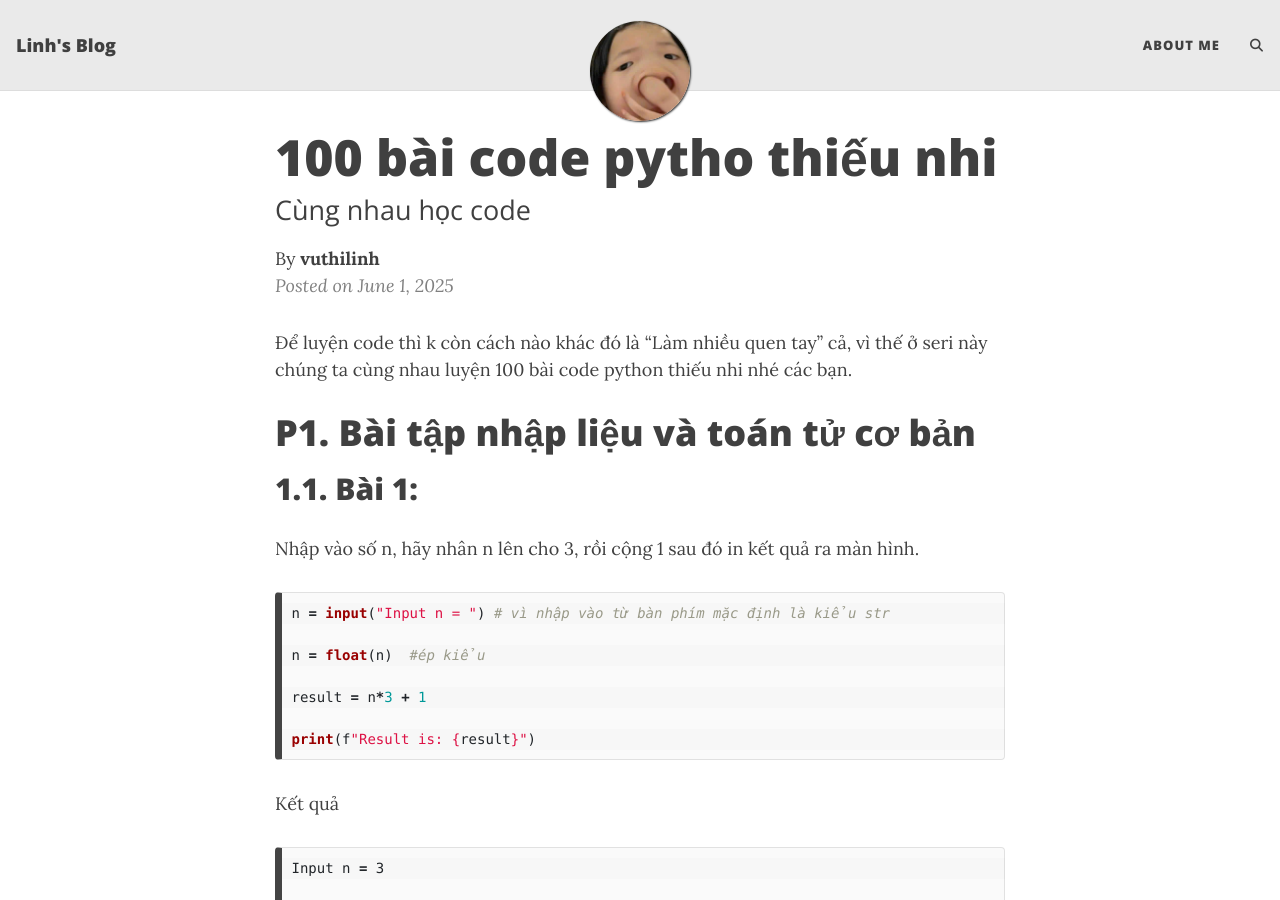
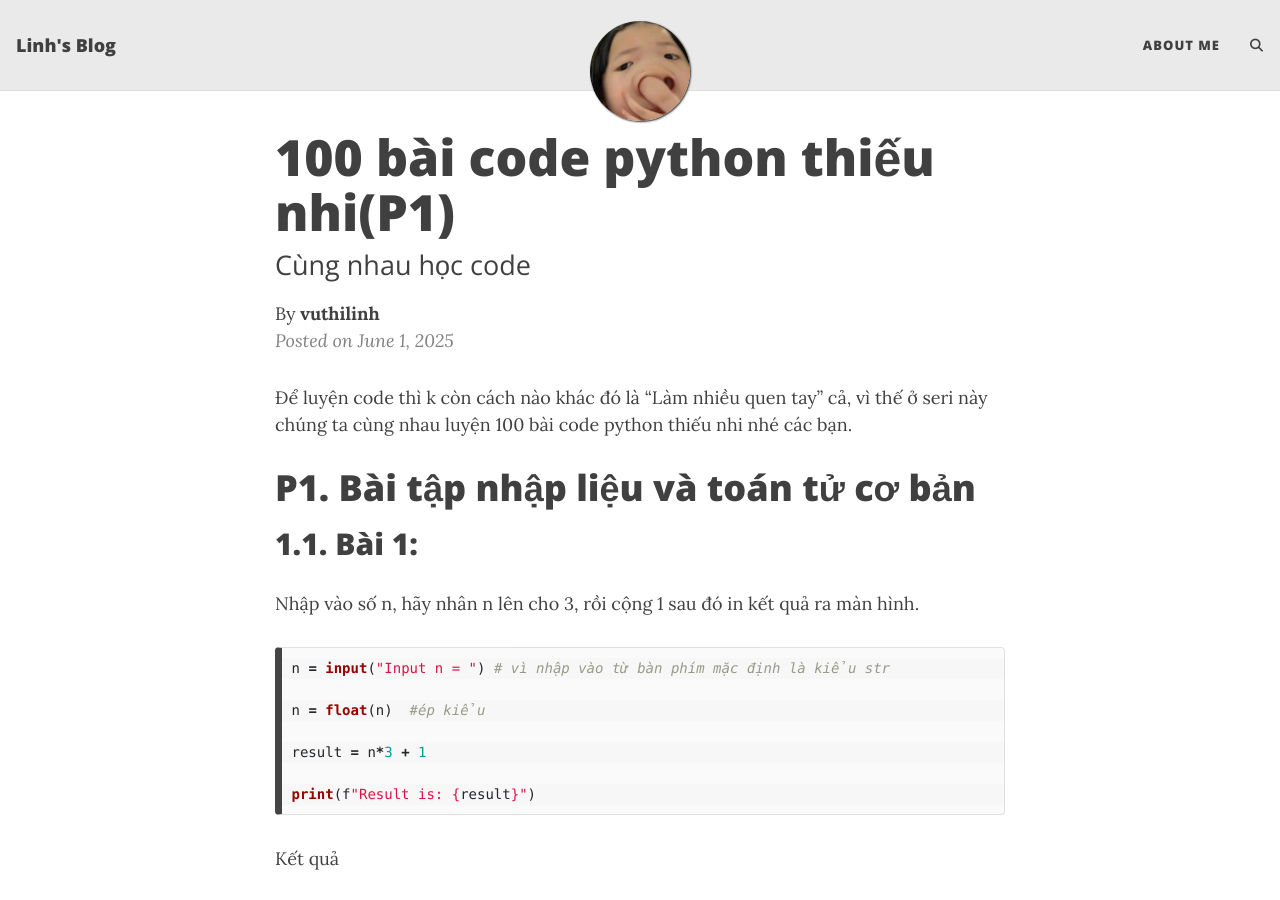
Before and after one commit to VuthilinhVn/Vuthilinh.github.io, a Jekyll site: the page built from _posts/2025-06-01-100 bai code thieu nhi.md, in a window 1280 px wide and 900 px high. Built offline with Jekyll 4.4.1, drawn with Linux system fonts in a browser that asks for light colours; comment, search, counter and statistics services are not loaded.

Commit message:
Update 2025-06-01-100 bai code thieu nhi.md

```diff
--- a/_posts/2025-06-01-100 bai code thieu nhi.md
+++ b/_posts/2025-06-01-100 bai code thieu nhi.md
@@ -1,6 +1,6 @@
 ---
 layout: post
-title: 100 bài code pytho thiếu nhi
+title: 100 bài code python thiếu nhi(P1)
 subtitle: Cùng nhau học code
 tags: [python]
 author: vuthilinh
```
